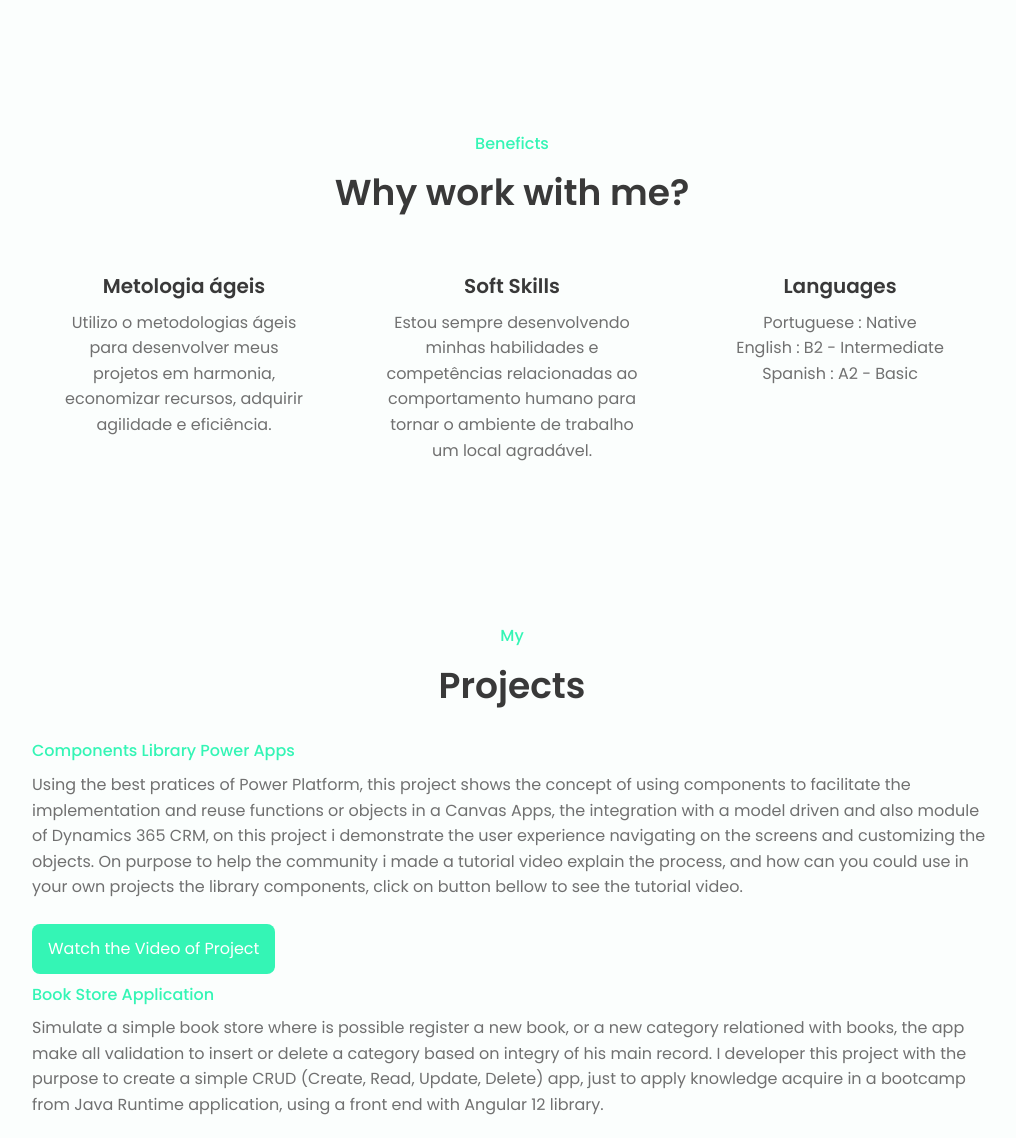
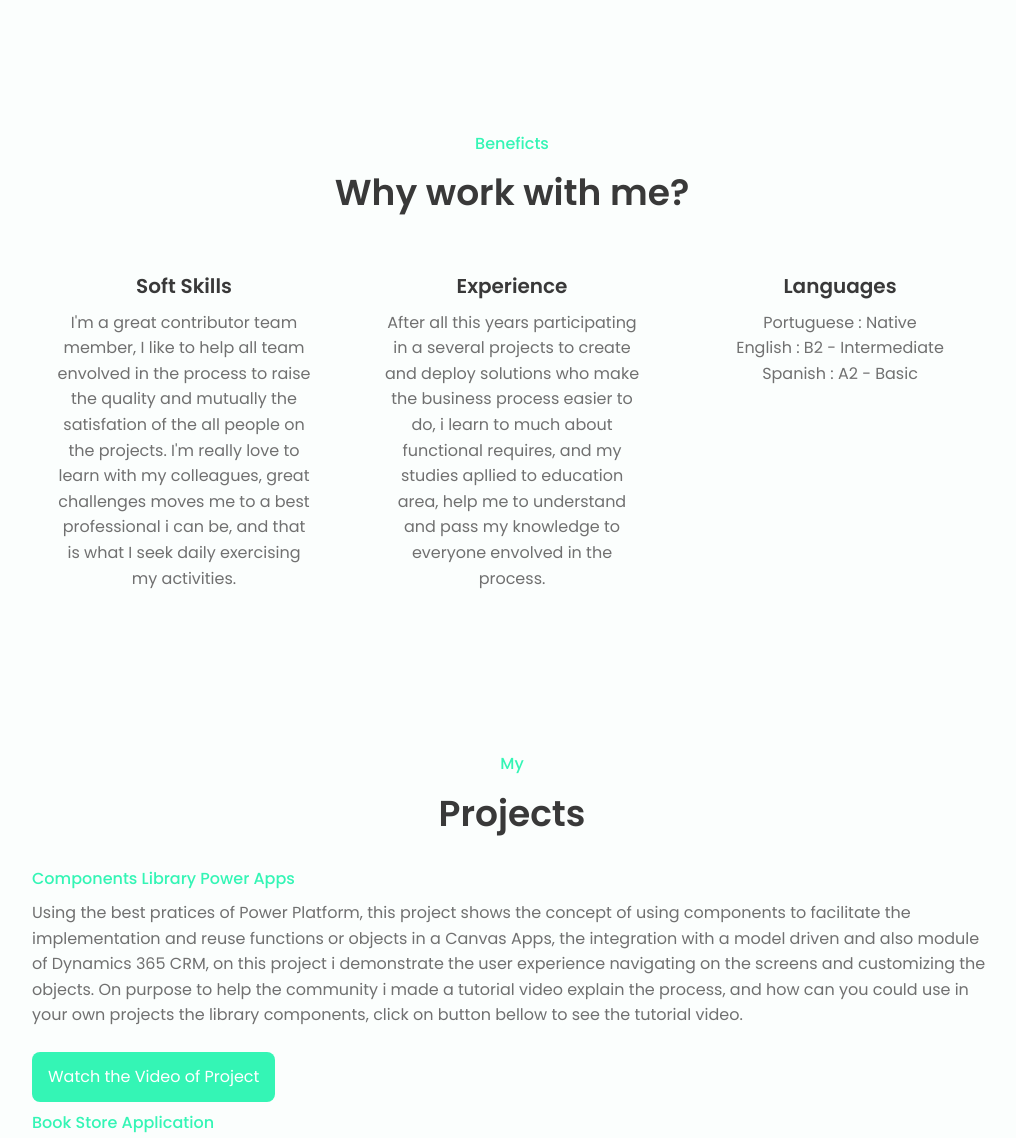
Before and after one commit to wolenberg/MyPortfolio, a plain HTML site: page index.html in a window 1280 px wide. Shown: the part 1319-2457 px from the top of the page, without its empty margins (128-1144 px from the left). Drawn offline with nearby package versions, Linux system fonts and the light colour scheme.

Commit message:
finish workwithme

```diff
--- a/index.html
+++ b/index.html
@@ -88,13 +88,23 @@
 
                 <div class="services__container  bd-grid">
                     <div class="services__content">
-                        <h3 class="services__title">Metologia ágeis</h3>
-                        <p class="services__description">Utilizo o metodologias ágeis para desenvolver meus projetos em harmonia, economizar recursos, adquirir agilidade e eficiência.</p>
+                        <h3 class="services__title">Soft Skills</h3>
+                        <p class="services__description">
+                                                    I'm a great contributor team member, I like to help all team envolved in the process
+                                                    to raise the quality and mutually the satisfation of the all people on the projects. I'm really love to
+                                                    learn with my colleagues, great challenges moves me to a best professional i can be,
+                                                    and that is what I seek daily exercising my activities.
+                        </p>
                     </div>
 
                     <div class="services__content">
-                        <h3 class="services__title">Soft Skills</h3>
-                        <p class="services__description">Estou sempre desenvolvendo minhas habilidades e competências relacionadas ao comportamento humano para tornar o ambiente de trabalho um local agradável.</p>
+                        <h3 class="services__title">Experience</h3>
+                        <p class="services__description">
+                                                    After all this years participating in a several projects to create and deploy solutions who make
+                                                    the business process easier to do, i learn to much about functional requires, and my studies
+                                                    apllied  to education area, help me to understand and pass my knowledge to everyone envolved in
+                                                    the process.
+                        </p>
                     </div>
 
                     <div class="services__content">
@@ -164,7 +174,10 @@
                                 <div class="contact__data">
                                     <span class="section-subtitle contact__initial">Expertise</span>
                                     <h2 class="section-title contact__initial">My Skills</h2>
-                                    <p class="contact__description">Talk to me if you have any doubts, you can click on this button to send me an e-mail.</p>
+                                    <p class="contact__description">In the status bar bellow you can see what is the technologies that i have more professional
+                                                                    experience, for sure i can have more stacks with some experience even a basic one, but i
+                                                                    just add the more relevant and recently stacks.
+                                    </p>
 
 
                                         <div class="menu__container bd-grid">
@@ -213,6 +226,9 @@
                                                 </li></p>
                                             </div>
 
+                                            <div class="contact__button">
+                                                <a href="https://github.com/wolenberg/certificados" target="_blank" class="button">View My Certifications</a>
+                                            </div>
                                 </div>
                             </section>
 
```
